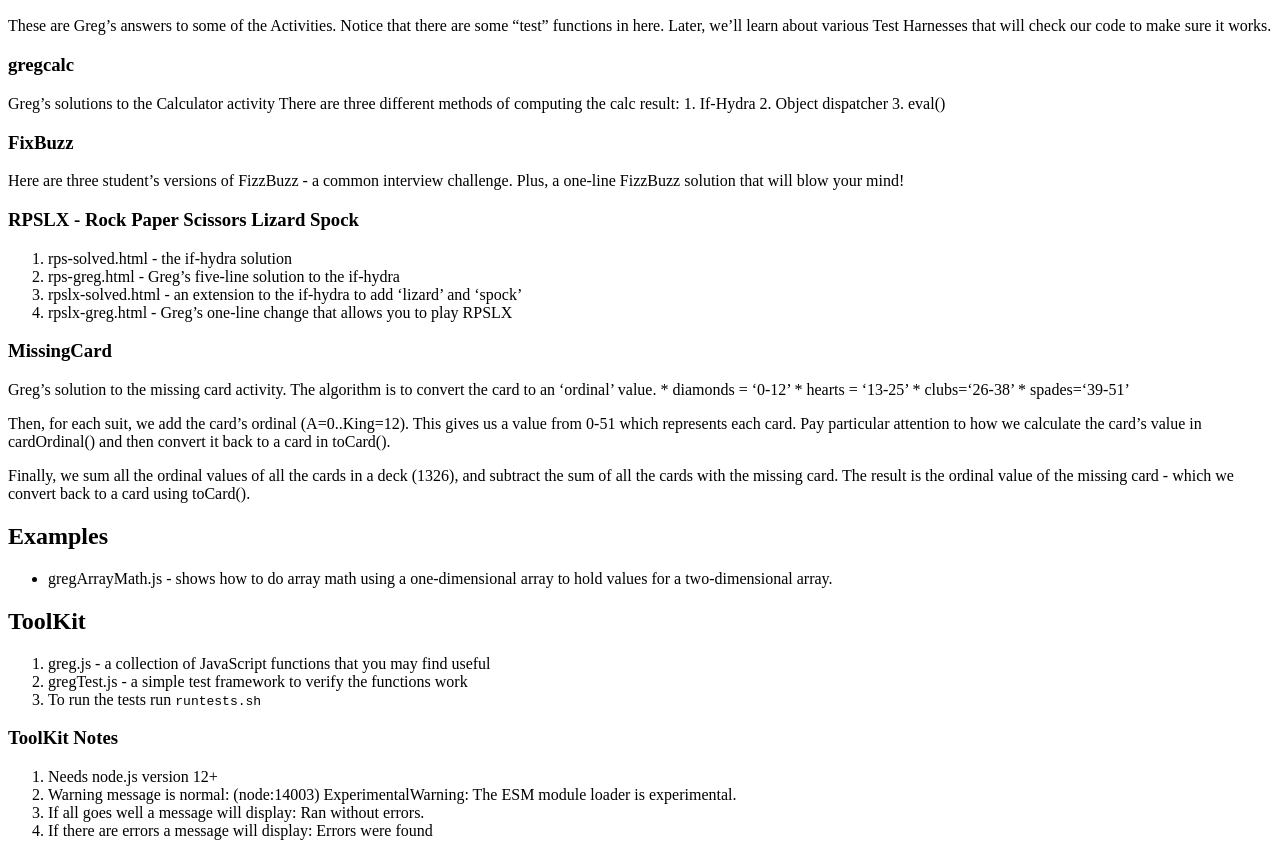
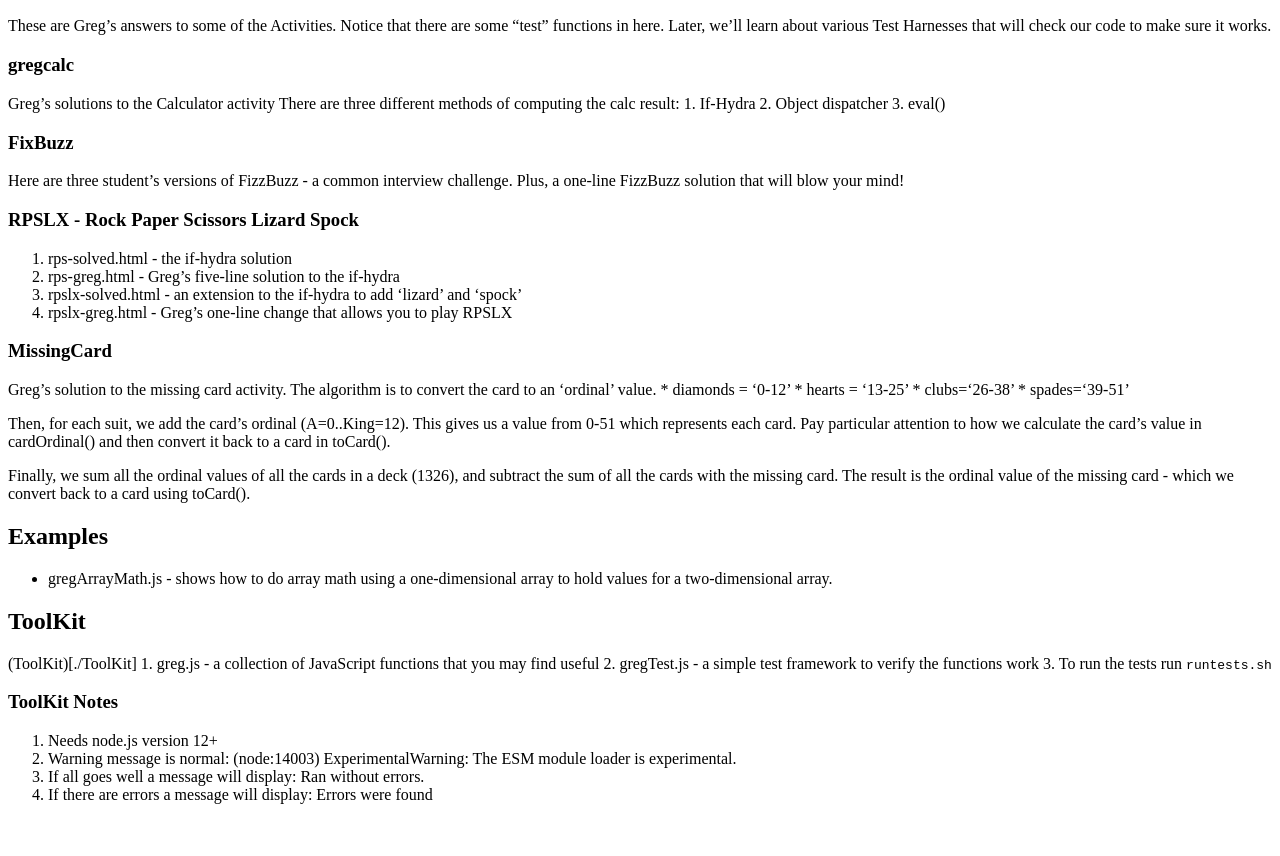
Before and after one commit to devcybiko/WebDevClass, a plain HTML site: page index.html in a window 1280 px wide. Shown: the part 96-952 px from the top of the page. After the commit the page ends 916 px from the top, so only its background shows below. Drawn offline with Linux system fonts and the light colour scheme.

Commit message:
Adding index.html

```diff
--- a/index.html
+++ b/index.html
@@ -21,11 +21,7 @@
 <li>gregArrayMath.js - shows how to do array math using a one-dimensional array to hold values for a two-dimensional array.</li>
 </ul>
 <h2 id="toolkit">ToolKit</h2>
-<ol type="1">
-<li>greg.js - a collection of JavaScript functions that you may find useful</li>
-<li>gregTest.js - a simple test framework to verify the functions work</li>
-<li>To run the tests run <code>runtests.sh</code></li>
-</ol>
+<p>(ToolKit)[./ToolKit] 1. greg.js - a collection of JavaScript functions that you may find useful 2. gregTest.js - a simple test framework to verify the functions work 3. To run the tests run <code>runtests.sh</code></p>
 <h3 id="toolkit-notes">ToolKit Notes</h3>
 <ol type="1">
 <li>Needs node.js version 12+</li>
```
Also changed, not shown: README.md.
